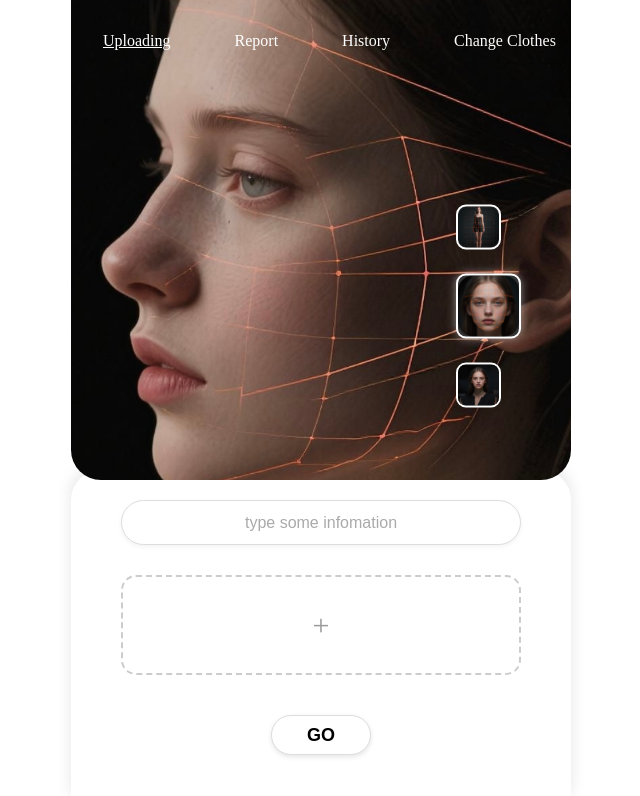
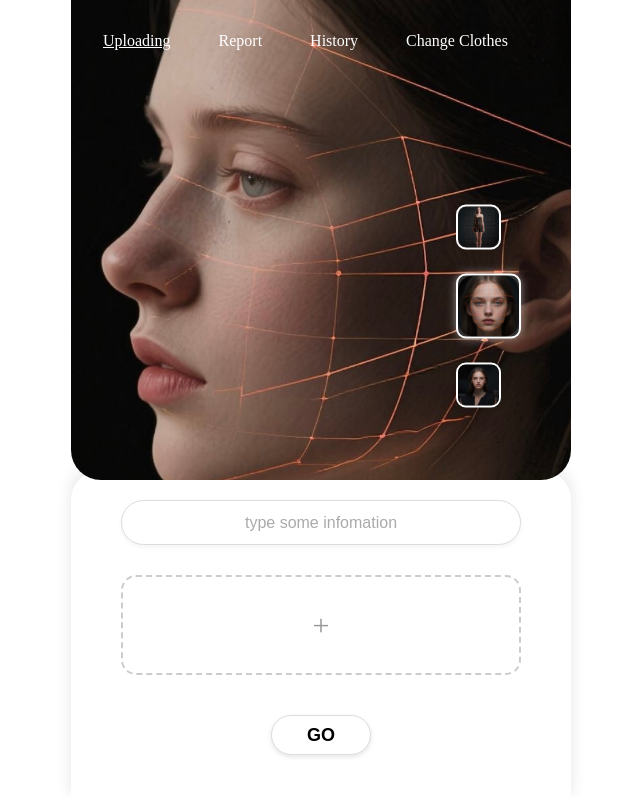
Before and after one commit to xxxfengsu/Face-Body-Insight, a Vue app: page /main in a window 1280 px wide. Shown: the top 796 px of the page, without its empty margins (319-959 px from the left). Built offline with nearby package versions, Linux system fonts and the light colour scheme.

Commit message:
style: main--> head gap

```diff
--- a/src/components/Main.vue
+++ b/src/components/Main.vue
@@ -229,7 +229,7 @@ const handleSubmit = () => {
         scrollbar-width: none; /* Firefox */
         -ms-overflow-style: none; /* IE and Edge */
         white-space: nowrap;
-        gap: 1.5rem;
+        gap: 0.5rem;
         padding-right: 2rem; /* 为渐变留出空间 */
 
         &::-webkit-scrollbar {
```
